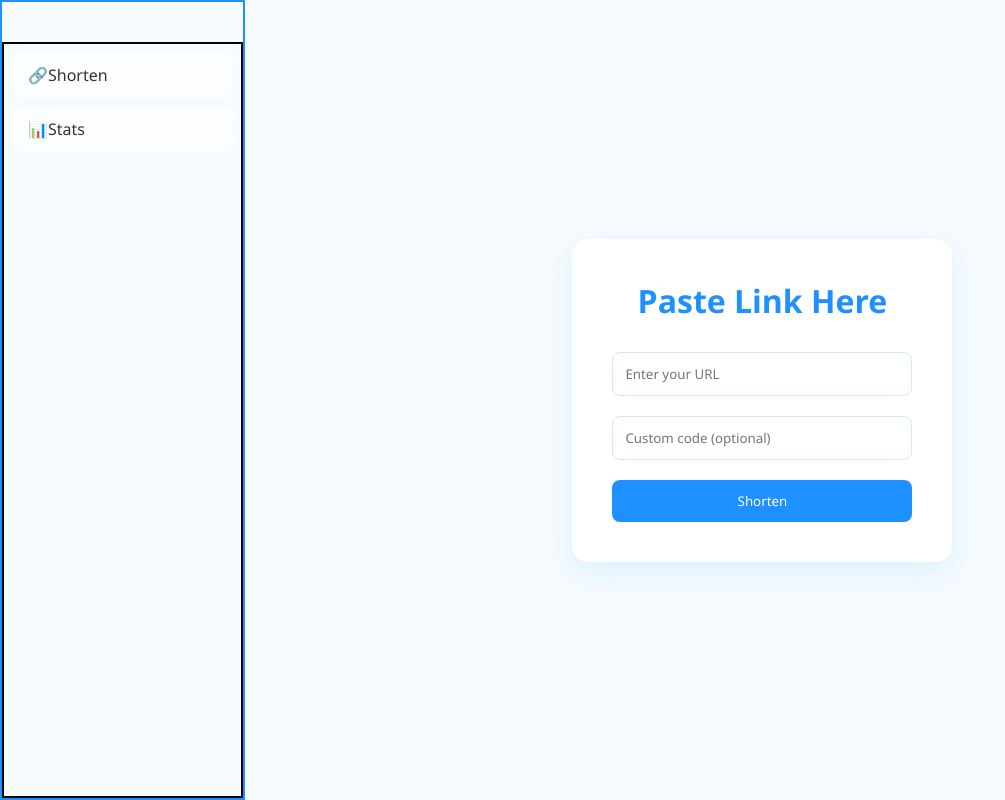
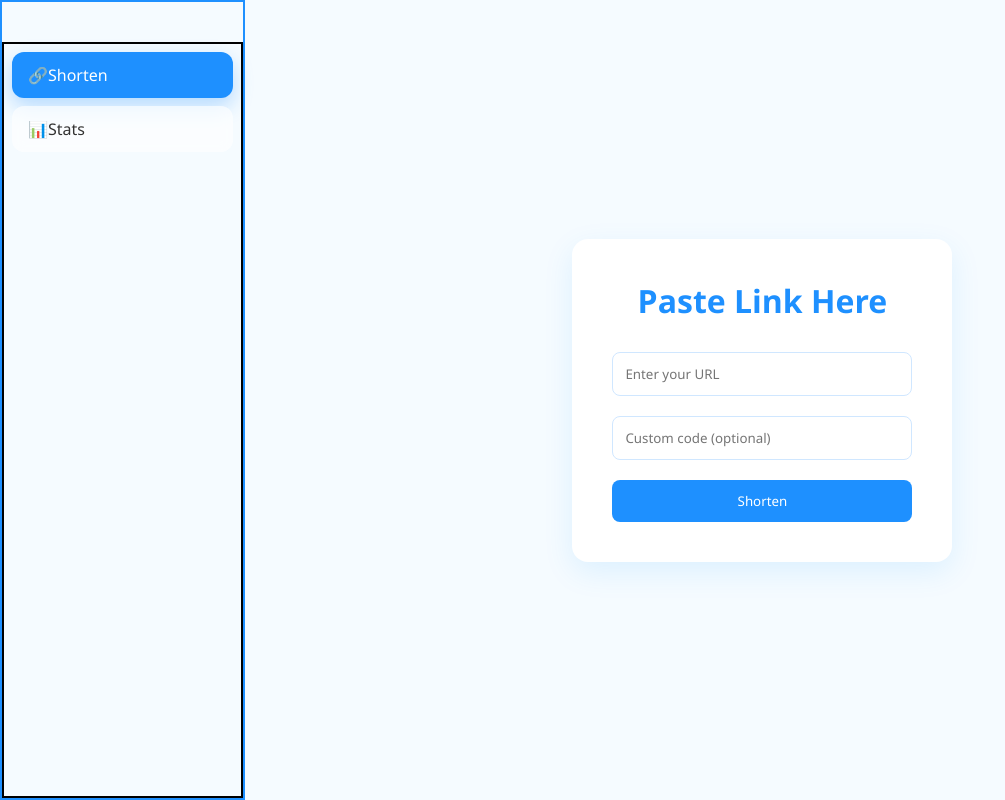
Before and after one commit to FireStorm8142/URL-Shortener, a React (Create React App) app in the folder urlshortener/: page / in a window 1280 px wide. Shown: the whole page, without its empty margins (0-1005 px from the left). Built offline with nearby package versions, Linux system fonts and the light colour scheme.

Commit message:
Finished Sidebar

```diff
--- a/urlshortener/src/App.css
+++ b/urlshortener/src/App.css
@@ -39,12 +39,15 @@ body {
 
 .sidebar-item:hover{
   transform: translateY(-4px) scale(1.02);
-
 	background: white;
 	box-shadow: 0 12px 30px rgba(0, 0, 0, 0.15);
+	color: #1e90ff;
+}
 
-	color: #1e90ff;
-	box-shadow: 0 8px 20px rgba(0, 0, 0, 0.15);
+.sidebar-item.Active{
+  background: #1e90ff;
+	color: white;
+	box-shadow: 0 8px 20px rgba(30, 144, 255, 0.3);
 }
 
 #block{
--- a/urlshortener/src/App.js
+++ b/urlshortener/src/App.js
@@ -2,18 +2,19 @@ import { useState } from 'react';
 import './App.css';
 
 function App() {
-	const [url, setUrl] = useState("");
+	const [Active, setActive] = useState("shorten");
+	const [Url, setUrl] = useState("");
 	const [customCode, setCustomCode] = useState("");
 	const [shortUrl, setShortUrl] = useState("");
 
 	const handleSubmit = async () => {
-		const res = await fetch("http:127.0.0.1:8000/shorten", {
+		const res = await fetch("http://127.0.0.1:8000/shorten", {
 		method: "POST",
 		headers: {
 			"Content-Type": "application/json"
 		},
 		body: JSON.stringify({
-			url: url,
+			url: Url,
 			custom_code: customCode || null,
 		}),
 		});
@@ -24,9 +25,9 @@ function App() {
 	function Sidebar(){
 		return(
 			<div className='sidebar-content'>
-				<div className="sidebar-item">🔗Shorten
+				<div className={`sidebar-item ${Active === "shorten" ? "Active" : ""}`} onClick={()=>setActive("shorten")}>🔗Shorten
 				</div>
-				<div className="sidebar-item">📊Stats
+				<div className={`sidebar-item ${Active === "stats" ? "Active" : ""}`} onClick={()=>setActive("stats")}>📊Stats
 				</div>
 			</div>
 		)
@@ -45,7 +46,7 @@ function App() {
 					<input
 						type="text"
 						placeholder="Enter your URL"
-						value={url}
+						value={Url}
 						onChange={(e) => setUrl(e.target.value)}
 					/>
 
```
